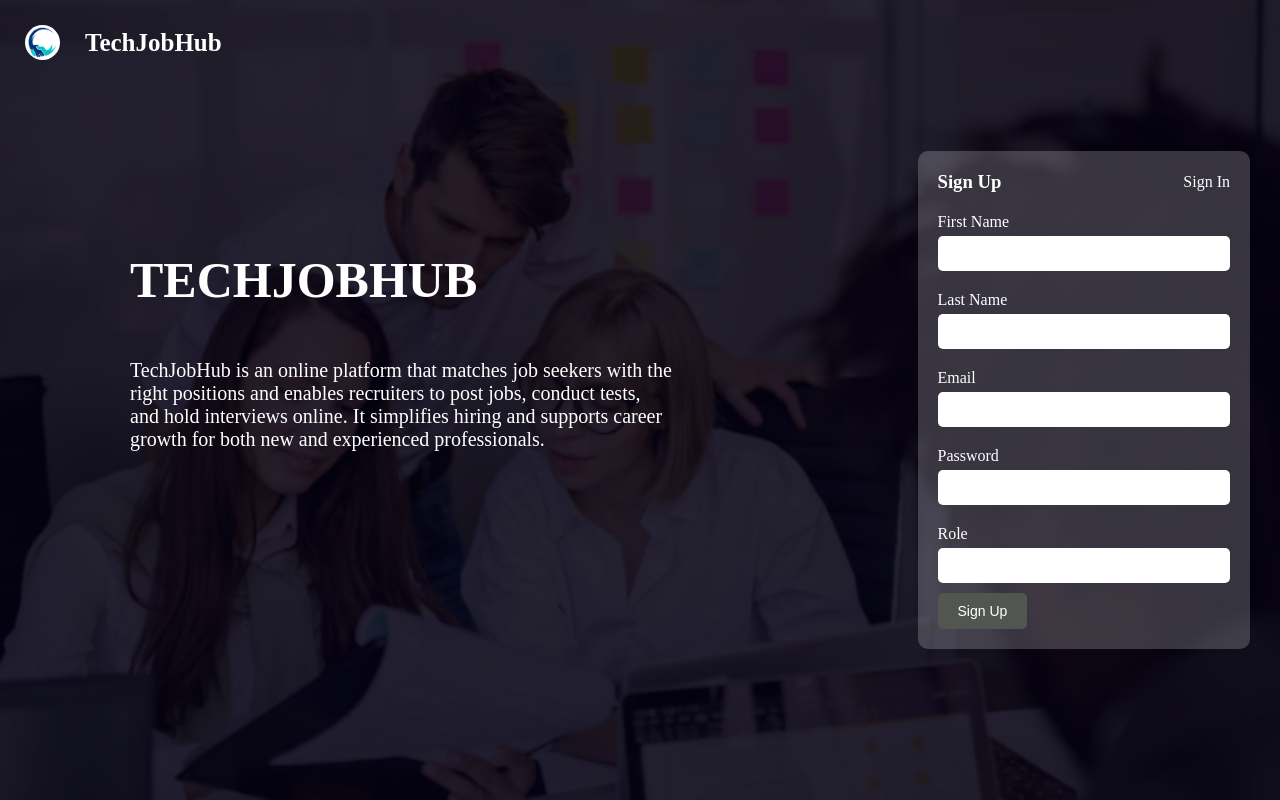
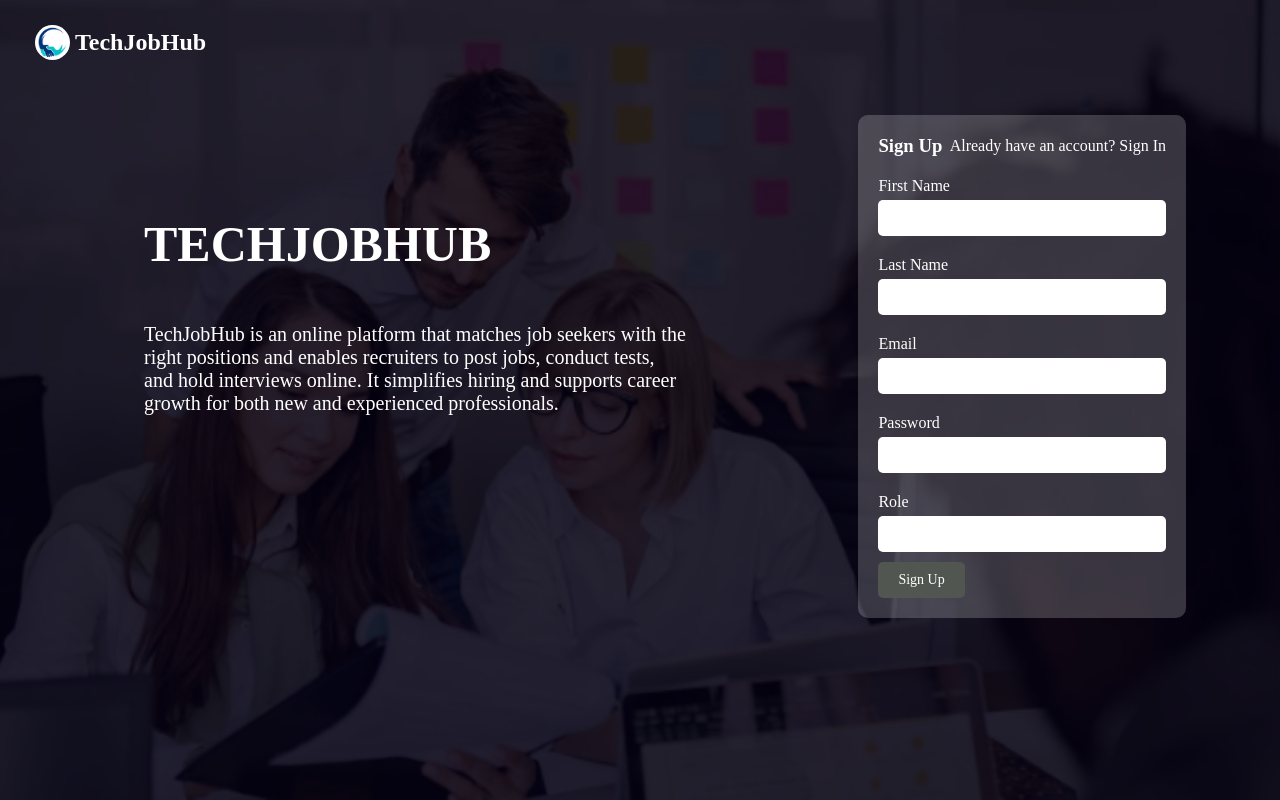
Before and after one commit to makmodol1173/TechJobHub, a Django app: page /registration/ in a window 1280 px wide. Run offline with Django 5.2, Linux system fonts and the light colour scheme.

Commit message:
ui solved

```diff
--- a/static/css/registration.css
+++ b/static/css/registration.css
@@ -1,27 +1,49 @@
+* {
+    margin: 0;
+    padding: 0;
+    box-sizing: border-box;
+    font-family: 'Times New Roman', Times, serif;
+  }
 body {
-    margin: 0;
-    font-family: 'Times New Roman', Times, serif;
     height: 100vh;
     background: url('../image/backgrnd.png') no-repeat center center fixed;
     background-size: cover;
-    display: flex;
-    justify-content: center;
-    align-items: center;
 }
-
 .overlay {
     background: rgba(0, 0, 0, 0.6);
-    width: 100%;
-    height: 100%;
+    height: 100vh;
+    }
+
+nav{
+    display: flex;
+    justify-content: space-between;
+    align-items: center;
+    color: #fff;
+    padding: 15px;
+  }
+
+  nav a {
+    color: #ffffff;
+    text-decoration: none;
+  }
+
+.logo{
     display: flex;
     align-items: center;
-}
+    gap: 5px;
+    margin: 10px 20px;
+  }
 
-.container {
+  .logo img {
+    width: 35px;
+    height: 35px;
+    border-radius: 150px;
+  }
+
+  .container {
     text-align: left;
-    margin-left: 50px;
-    width: 100%;
-    max-width: 1300px;
+    width: 90%;
+    margin: auto;
     padding: 30px;
     color: white;
     display: flex;
@@ -29,24 +51,6 @@ body {
     align-items: flex-start;
 }
 
-.header {
-    width: 100%;
-    display: flex;
-    align-items: center;
-    justify-content: flex-start;
-    padding: 20px;
-    position: absolute;
-    top: 0;
-    color: white;
-}
-
-.logo {
-    width: 35px;
-    height: 35px;
-    margin-right: 20px;
-    border-radius: 150px;
-    padding: 5px;
-}
 
 .title {
     font-size: 25px;
@@ -73,7 +77,7 @@ body {
     padding: 20px;
     border-radius: 10px;
     max-width: 40%;
-    width: 25%;
+    width: 30%;
 }
 
 .form-header {
@@ -123,3 +127,11 @@ input {
 .sign-up-btn:hover {
     background-color: #45a049;
 }
+
+.forgot-password {
+    color: white;
+    text-decoration: none;
+    margin-top: 10px;
+    display: block;
+    text-align: right;
+}
--- a/templates/registration.html
+++ b/templates/registration.html
@@ -7,18 +7,18 @@
     <meta name="viewport" content="width=device-width, initial-scale=1.0" />
     <title>TechJobHub</title>
     <link rel="stylesheet" href="{% static 'css/registration.css' %}" />
-    <!-- <script src="{% static 'js/Signup.js' %}" defer></script> -->
   </head>
   <body>
+
     <div class="overlay">
-      <div class="header">
-        <img
-          src="{% static 'image/logo.png' %}"
-          alt="TechJobHub Logo"
-          class="logo"
-        />
-        <h1 class="title">TechJobHub</h1>
-      </div>
+
+      <nav>
+        <a href="/" class="logo">
+          <img src="{% static 'image/logo.png' %}"  alt="TechJobHub Logo" />
+          <h1>TechJobHub</h1>
+        </a>
+      </nav>
+
       <div class="container">
         <div class="content">
           <h2 class="main-heading">TECHJOBHUB</h2>
@@ -35,15 +35,9 @@
         <div class="sign-up-form">
           <div class="form-header">
             <h3>Sign Up</h3>
-            <a href="/login">Sign In</a>
+<p>Already have an account? <a href="/login">Sign In</a> </p>
           </div>
-          <!-- <div class="messages">
-            {% if messages %}
-              {% for message in messages %}
-                <p style="color: rgb(33, 32, 32); font-weight: bold;">{{ message }}</p>
-              {% endfor %}
-            {% endif %}
-          </div> -->
+
           <form class="form" method="POST">
             {% csrf_token %}
             <label for="fname">First Name</label>
@@ -76,6 +70,8 @@
           {% endif %}
         </div>
       </div>
+
     </div>
+
   </body>
 </html>
```
Also changed, not shown: static/css/login.css (+37 -31 lines), templates/login.html (+10 -5 lines).
